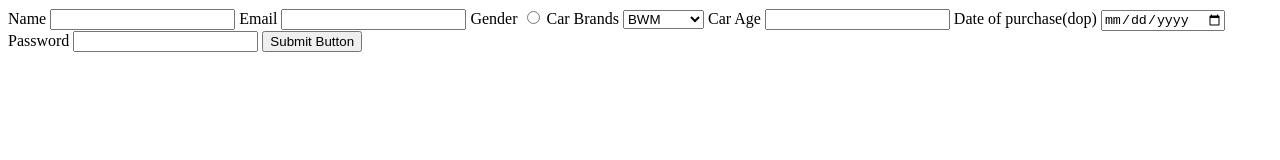
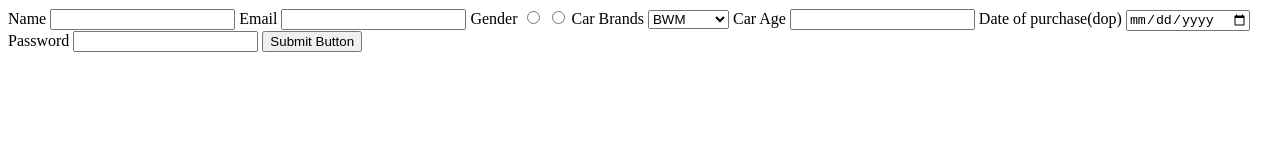
Before and after one commit to acciojob/car-insurance-form-sarang-j-lab, a website: page main.html in a window 1280 px wide. Drawn offline with Linux system fonts and the light colour scheme.

Commit message:
created a submission

```diff
--- a/main.html
+++ b/main.html
@@ -8,10 +8,10 @@
 
 <body>
 	<!-- the entire body must be written by student -->
-	<form>
+	<form method="post">
 		Name <input type="text" id="name" required/>
 		Email <input type="email" id="email" required/>
-		Gender <input type="radio" />
+		Gender <input name="gender" type="radio" /> <input name="gender" type="radio" />
 		Car Brands <select id="cars">
 			<option value="BMW">BWM</option>
 			<option value="Audi">Audi</option>
```
